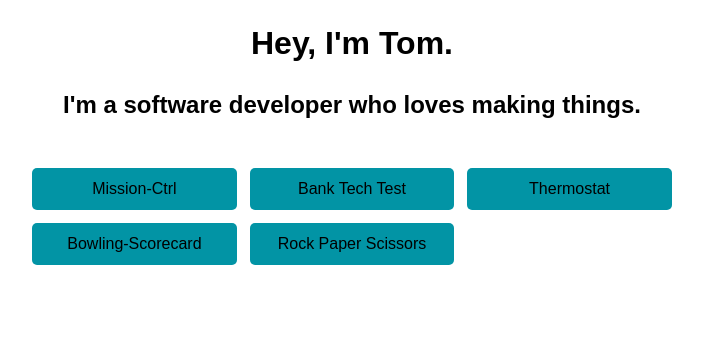
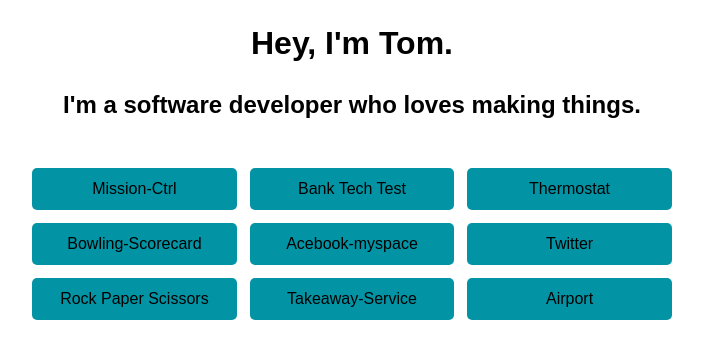
Before and after one commit to tommyrharper/personal-portfolio, a React (Create React App) app: page / in a window 1280 px wide. Shown: the top 358 px of the page, without its empty margins (296-999 px from the left). Built offline with nearby package versions, Linux system fonts and the light colour scheme; the HTML template or start-up script is replaced by a standard one.

Commit message:
Expand projects divisions

```diff
--- a/src/Projects.js
+++ b/src/Projects.js
@@ -6,11 +6,32 @@
       <div class="projects-container">
         <div class="paddingBlock">
           <div class="projects">
-            <div class="project">Mission-Ctrl</div>
-            <div class="project">Bank Tech Test</div>
-            <div class="project">Thermostat</div>
-            <div class="project">Bowling-Scorecard</div>
-            <div class="project">Rock Paper Scissors</div>
+            <div class="project" onClick="www.google.com">Mission-Ctrl
+            </div>
+            <div class="project">
+              Bank Tech Test
+            </div>
+            <div class="project">
+              Thermostat
+            </div>
+            <div class="project">
+              Bowling-Scorecard
+            </div>
+            <div class="project">
+              Acebook-myspace
+            </div>
+            <div class="project">
+              Twitter
+            </div>
+            <div class="project">
+              Rock Paper Scissors
+            </div>
+            <div class="project">
+              Takeaway-Service
+            </div>
+            <div class="project">
+              Airport
+            </div>
           </div>
         </div>
       </div>
```
